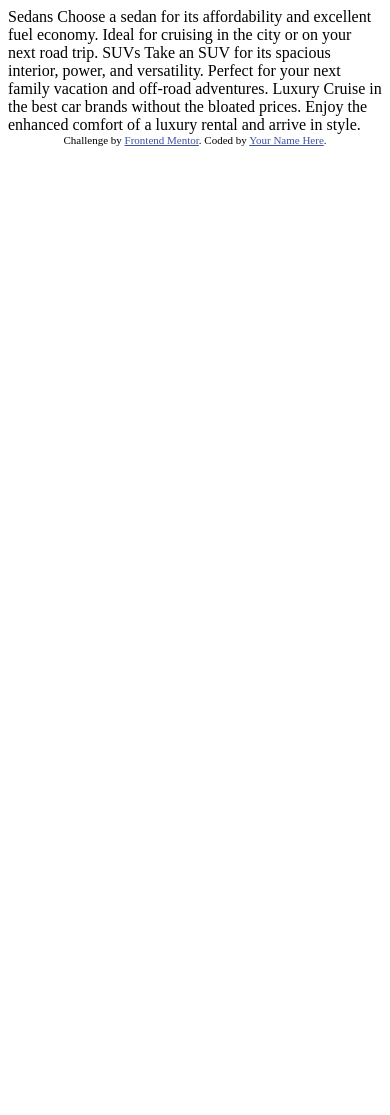
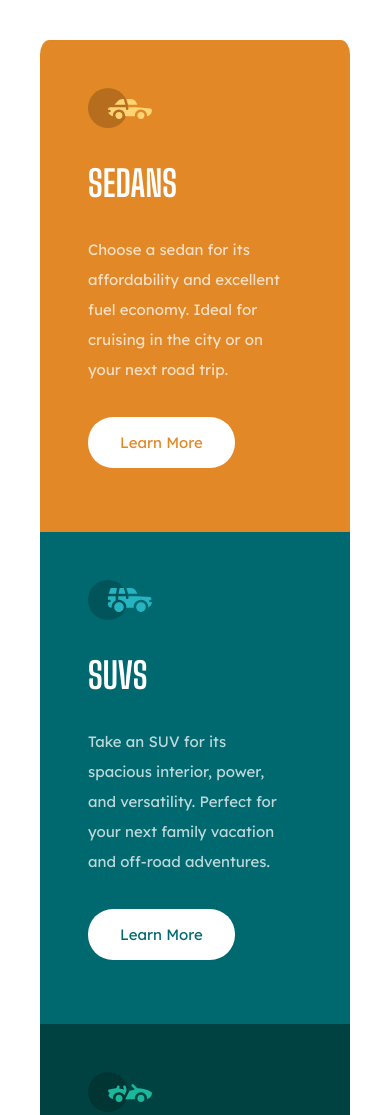
Before and after one commit to SabrinaY123/3-column-preview-card-component-main, a plain HTML site: page index.html in a window 390 px wide. Shown: the top 1115 px of the page. Before the commit the page ends 844 px from the top, so only its background shows below. Drawn offline with Linux system fonts and the light colour scheme.

Commit message:
Mobile & Desktop View Completed

```diff
--- a/css/responsive-styles.css
+++ b/css/responsive-styles.css
@@ -0,0 +1,17 @@
+@media (max-width:500px) {
+    #container {
+        margin: 2rem;
+    }
+
+    .col p {
+        margin-bottom: 3rem;
+    }
+
+    .Sedan {
+        border-radius: 3% 3% 0 0;
+    }
+
+    .Luxury {
+        border-radius: 0 0 3% 3%;
+    }
+}
--- a/css/styles.css
+++ b/css/styles.css
@@ -0,0 +1,84 @@
+
+body {
+    display: flex;
+    justify-content: center;
+    align-content: center;
+    flex-wrap: wrap;
+}
+
+/* Main */
+#container {
+    display: grid;
+    grid-template-columns: repeat(auto-fill, minmax(300px,1fr));
+    justify-items: start;
+    align-items: center;
+    margin: 5rem 10rem 10rem;
+}
+
+.col {
+    padding: 3rem 4rem 5rem 3rem;
+}
+
+/* Card Body */
+.col h2 {
+    font-family: 'Big Shoulders Display', sans-serif;
+    color:white;
+    font-size: 36px;
+}
+
+.col p {
+    font-family: 'Lexend Deca', serif;
+    color:  hsla(0, 0%, 100%, 0.75);
+    line-height: 2;
+    font-size: 15px;
+    margin-bottom: 6rem;
+}
+
+.Sedan {
+    background-color: hsl(31, 77%, 52%);
+    border-radius: 3% 0 0 3%;
+}
+
+.SUV {
+    background-color: hsl(184, 100%, 22%);
+}
+
+.Luxury {
+    background-color: hsl(179, 100%, 13%);
+    border-radius: 0 3% 3% 0;
+}
+
+/* Buttons */
+.button {
+    background-color: white;
+    text-decoration: none;
+    padding: 1rem 2rem;
+    border-radius: 25px;
+    font-size: 15px;
+    font-family: 'Lexend Deca', sans-serif;
+}
+
+.Sedan .button {
+    color:hsl(31, 77%, 52%);
+}
+
+.SUV .button{
+    color: hsl(184, 100%, 22%);
+}
+
+.Luxury .button{
+    color:hsl(179, 100%, 13%);
+}
+
+
+/* Footer */
+.attribution {
+    font-size: 16px;
+    text-align: center;
+    font-family: 'Lexend Deca', sans-serif;
+ }
+
+.attribution a {
+    color: hsl(228, 45%, 44%);
+    font-family: 'Lexend Deca', sans-serif;
+ }
--- a/index.html
+++ b/index.html
@@ -2,35 +2,60 @@
 <html lang="en">
 <head>
   <meta charset="UTF-8">
-  <meta name="viewport" content="width=device-width, initial-scale=1.0"> <!-- displays site properly based on user's device -->
+  <meta name="viewport" content="width=device-width, initial-scale=1.0">
 
+  <!-- Favicon -->
   <link rel="icon" type="image/png" sizes="32x32" href="./images/favicon-32x32.png">
+
+  <!-- Google Fonts -->
+  <link rel="preconnect" href="https://fonts.googleapis.com">
+  <link rel="preconnect" href="https://fonts.gstatic.com" crossorigin>
+  <link href="https://fonts.googleapis.com/css2?family=Big+Shoulders+Display:wght@400;700&family=Lexend+Deca:wght@400;700&display=swap" rel="stylesheet">
+
+  <!-- External Stylesheets -->
+    <link rel="stylesheet" href="css/styles.css">
+    <link rel="stylesheet" href="css/responsive-styles.css">
 
   <title>Frontend Mentor | 3-column preview card component</title>
 
-  <!-- Feel free to remove these styles or customise in your own stylesheet 👍 -->
-  <style>
-    .attribution { font-size: 11px; text-align: center; }
-    .attribution a { color: hsl(228, 45%, 44%); }
-  </style>
 </head>
 <body>
 
-  Sedans
-  Choose a sedan for its affordability and excellent fuel economy. Ideal for cruising in the city
-  or on your next road trip.
+  <content>
 
-  SUVs
-  Take an SUV for its spacious interior, power, and versatility. Perfect for your next family vacation
-  and off-road adventures.
+    <div id="container">
 
-  Luxury
-  Cruise in the best car brands without the bloated prices. Enjoy the enhanced comfort of a luxury
-  rental and arrive in style.
+        <div class="col Sedan">
+              <img src="images/icon-sedans.svg" alt="sedan">
+              <h2>SEDANS</h2>
+              <p>Choose a sedan for its affordability and excellent fuel economy. Ideal for cruising in the city
+              or on your next road trip.</p>
+              <a href="#container" class="button">Learn More</a>
+        </div>
+
+        <div class="col SUV">
+              <img src="images/icon-suvs.svg" alt="SUV">
+              <h2>SUVS</h2>
+              <p>Take an SUV for its spacious interior, power, and versatility. Perfect for your next family vacation
+              and off-road adventures.</p>
+              <a href="#container" class="button">Learn More</a>
+        </div>
+
+        <div class="col Luxury">
+              <img src="images/icon-luxury.svg" alt="luxury">
+              <h2>LUXURY</h2>
+              <p>Cruise in the best car brands without the bloated prices. Enjoy the enhanced comfort of a luxury
+              rental and arrive in style.</p>
+              <a href="#container" class="button">Learn More</a>
+        </div>
+
+    </div>
+
+  </content>
 
   <div class="attribution">
     Challenge by <a href="https://www.frontendmentor.io?ref=challenge" target="_blank">Frontend Mentor</a>.
-    Coded by <a href="#">Your Name Here</a>.
+    Coded by <a href="https://www.sabrinay123.github.io/Personal-Site/">Sabrina Yohannes</a>.
   </div>
 </body>
 </html>
```
